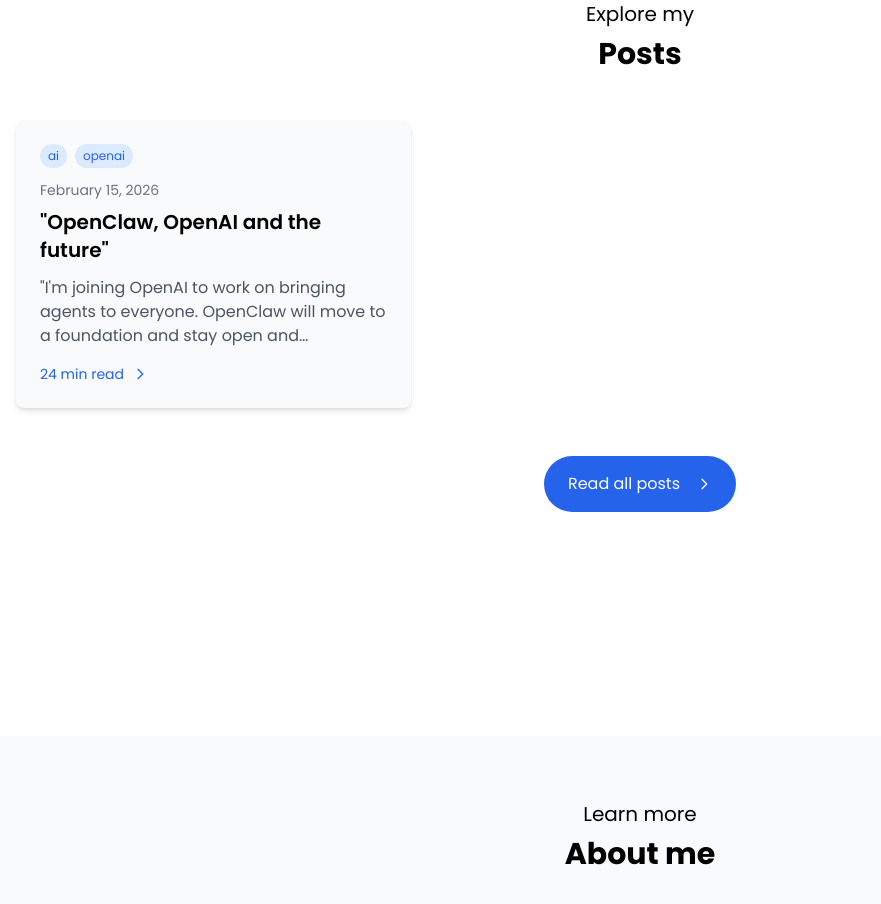
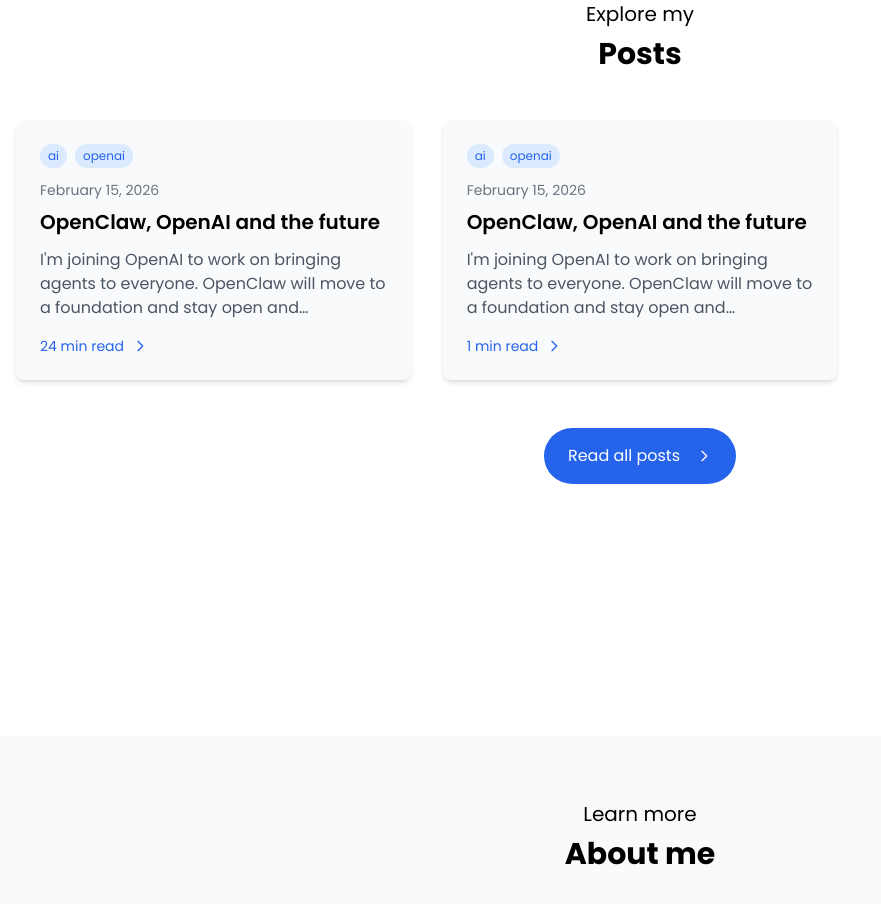
Before and after one commit to NoahSeeger/portfolio, a React (Vite) app: page / in a window 1280 px wide. Shown: the part 920-1824 px from the top of the page, without its empty margins (0-881 px from the left). Built offline with nearby package versions, Linux system fonts and the light colour scheme.

Commit message:
minor improvements (progress, draft, layout, formatting)

```diff
--- /dev/null
+++ b/src/content/blog/tessttt.md
@@ -0,0 +1,9 @@
+---
+title: "OpenClaw, OpenAI and the future"
+description: "I'm joining OpenAI to work on bringing agents to everyone. OpenClaw will move to a foundation and stay open and independent."
+pubDatetime: 2026-02-15T01:00:00+01:00
+tags: ["ai", "openai", "openclaw", "agents"]
+draft: false
+---
+
+**TEST***
--- a/src/lib/blog.js
+++ b/src/lib/blog.js
@@ -18,12 +18,16 @@
         .slice(1, -1)
         .split(",")
         .map((v) => v.trim().replace(/^["']|["']$/g, ""));
-    } else if (!isNaN(value) && value !== "") {
-      value = Number(value);
     } else if (value === "true") {
       value = true;
     } else if (value === "false") {
       value = false;
+    } else if (value.startsWith('"') && value.endsWith('"')) {
+      value = value.slice(1, -1);
+    } else if (value.startsWith("'") && value.endsWith("'")) {
+      value = value.slice(1, -1);
+    } else if (!isNaN(value) && value !== "") {
+      value = Number(value);
     }
 
     data[key] = value;
--- a/src/pages/Blog.jsx
+++ b/src/pages/Blog.jsx
@@ -1,4 +1,4 @@
-import React from "react";
+import React, { useState, useEffect } from "react";
 import ReactMarkdown from "react-markdown";
 import { getAllPosts, formatDateShort, calculateReadTime, groupPostsByYearMonth } from "../lib/blog";
 import { useTranslation } from "react-i18next";
@@ -93,6 +93,19 @@
   const { t, i18n } = useTranslation();
   const locale = i18n.language;
   const readTime = post ? calculateReadTime(post.content) : 0;
+  const [progress, setProgress] = useState(0);
+
+  useEffect(() => {
+    const handleScroll = () => {
+      const scrollTop = window.scrollY;
+      const docHeight = document.documentElement.scrollHeight - window.innerHeight;
+      const scrollPercent = docHeight > 0 ? (scrollTop / docHeight) * 100 : 0;
+      setProgress(scrollPercent);
+    };
+
+    window.addEventListener("scroll", handleScroll);
+    return () => window.removeEventListener("scroll", handleScroll);
+  }, []);
 
   if (!post) {
     return (
@@ -104,6 +117,8 @@
 
   return (
     <div className="min-h-screen bg-white flex flex-col">
+      <div className="fixed top-0 left-0 h-1 bg-blue-600 z-50 transition-all duration-100" style={{ width: `${progress}%` }} />
+
       <article className="flex-1 max-w-2xl mx-auto px-6 py-16 w-full">
         <header className="mb-12">
           <h1 className="text-4xl md:text-5xl font-bold leading-tight mb-4">{post.title}</h1>
```
